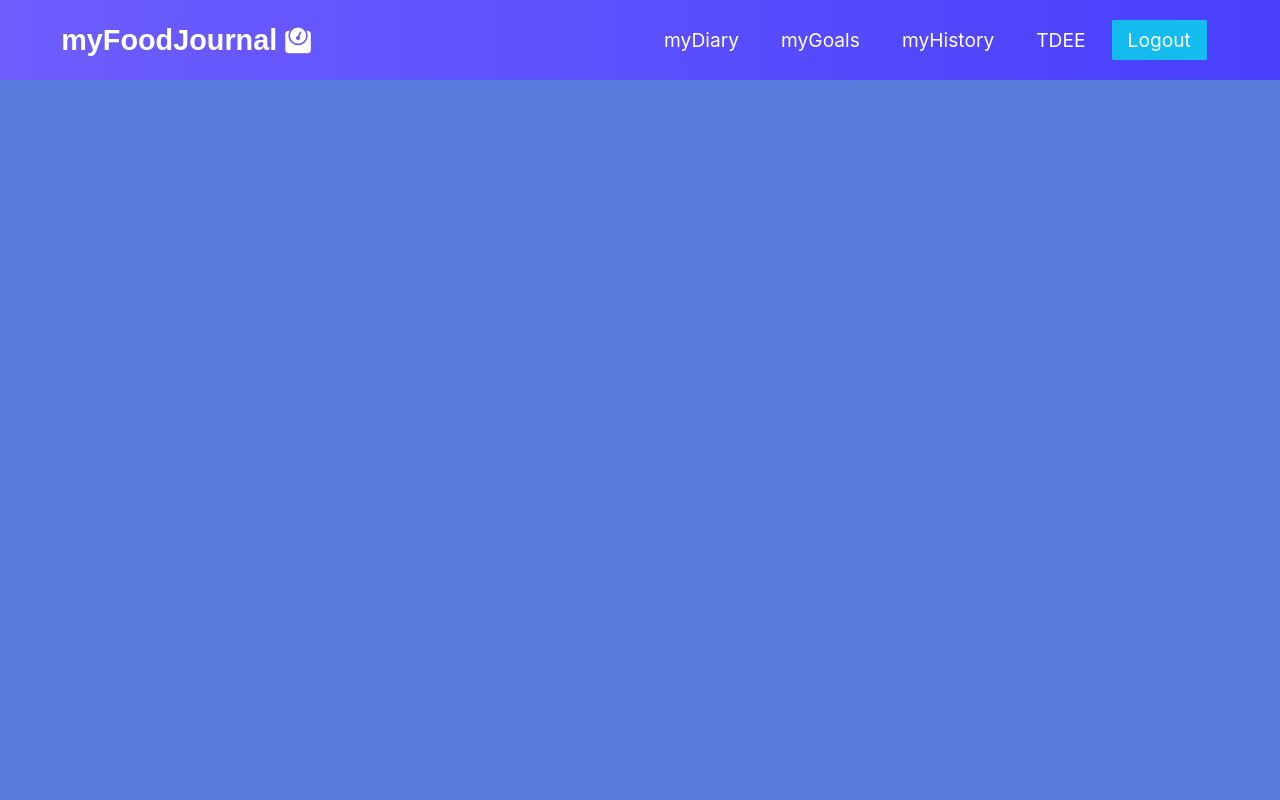
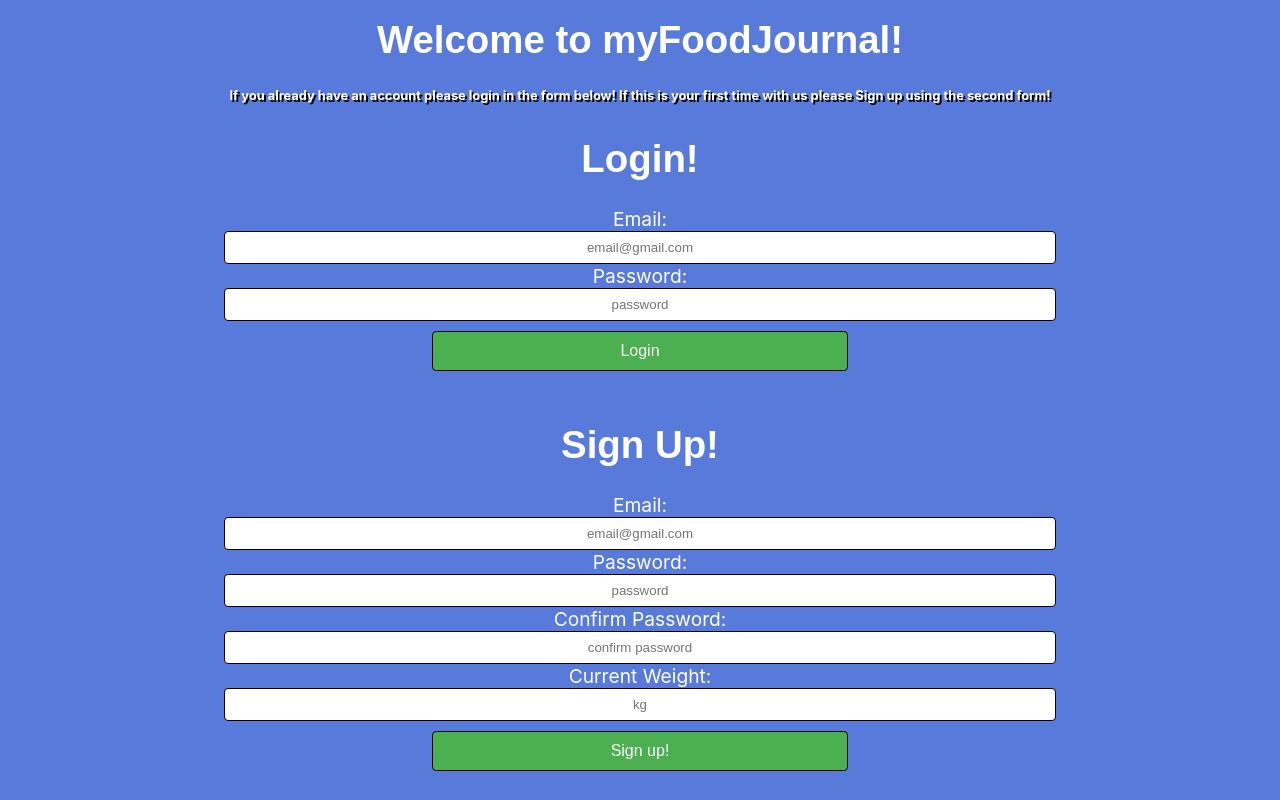
Before and after one commit to emrichmp/myFoodJournal-Frontend, a React (Create React App) app: page / in a window 1280 px wide. Built offline with nearby package versions, Linux system fonts and the light colour scheme; a web font is replaced by a local one.

Commit message:
moved logic for login to app

```diff
--- a/src/App.js
+++ b/src/App.js
@@ -9,8 +9,11 @@ import Tdee from "./components/Tdee"
 import Mydiary from './components/myDiary/myDiary';
 import Mygoals from './components/myGoals/myGoals';
 import myHistory from './components/myHistory';
+import Loginpage from './components/Login/Loginpage';
 
 function App() {
+  let loggedIn = 0
+  if (loggedIn === 1) {
     return (
       <div className="App">
         <HashRouter>
@@ -24,6 +27,11 @@ function App() {
         </HashRouter>
       </div>
     );
+  } else {
+    return (
+      <Loginpage />
+    )
+  }
 }
 
 export default App;
```
Lines whose indentation alone changed are shown as unchanged.
